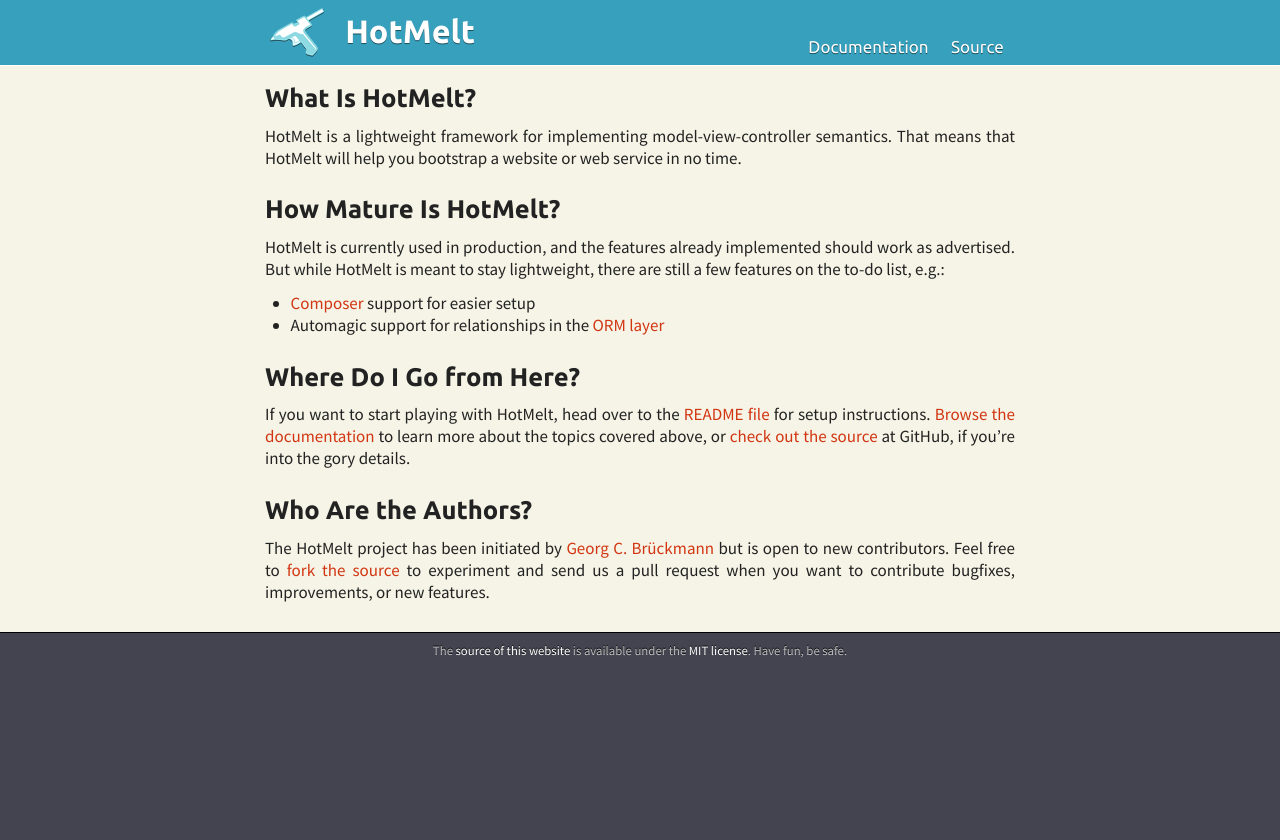
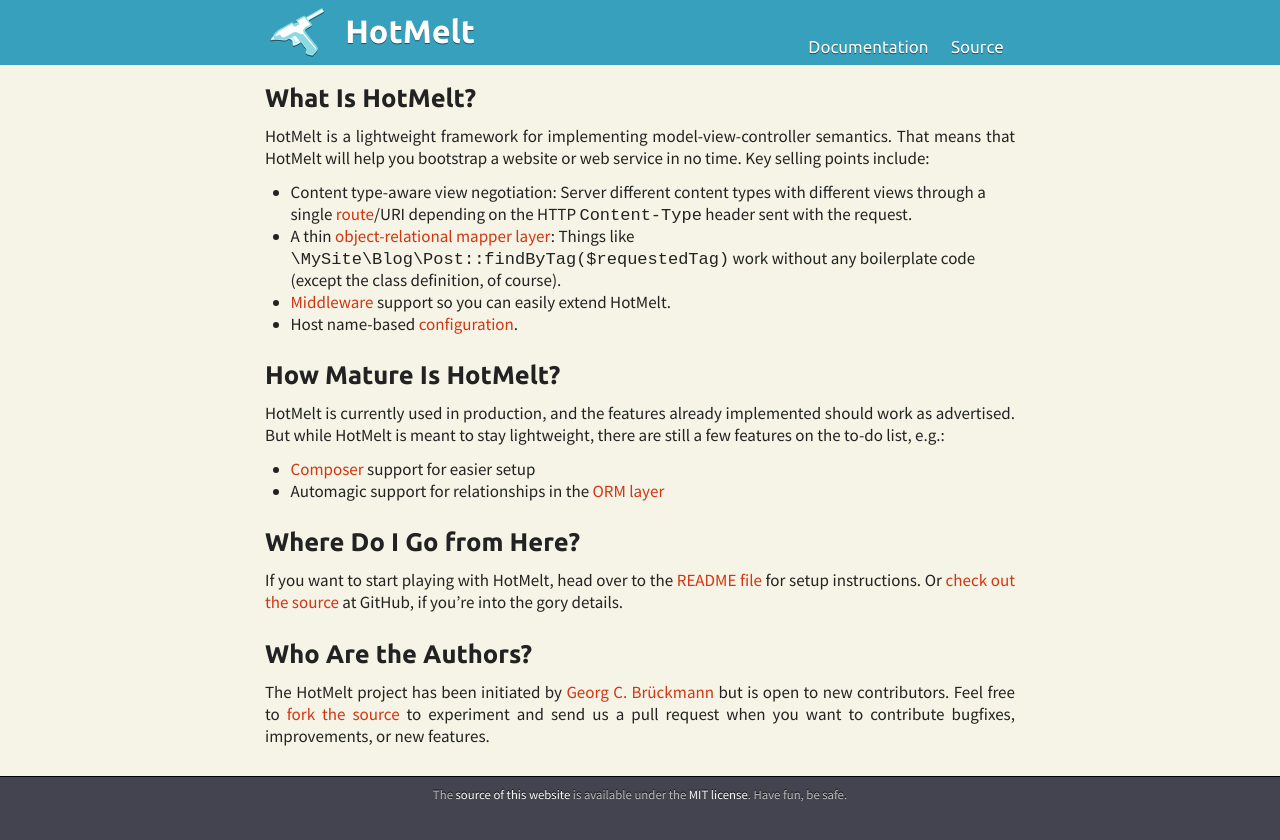
Before and after one commit to gcbrueckmann/HotMelt, a Jekyll site: the page built from index.md, in a window 1280 px wide. Shown: the top 840 px of the page. Built offline with Jekyll 4.4.1, drawn with Linux system fonts in a browser that asks for light colours; Markdown is read by kramdown in place of the engine named in the settings.

Commit message:
Landing page update

```diff
--- a/index.md
+++ b/index.md
@@ -5,7 +5,12 @@ layout: default
 
 # What Is HotMelt?
 
-HotMelt is a lightweight framework for implementing model-view-controller semantics. That means that HotMelt will help you bootstrap a website or web service in no time.
+HotMelt is a lightweight framework for implementing model-view-controller semantics. That means that HotMelt will help you bootstrap a website or web service in no time. Key selling points include:
+
+- Content type-aware view negotiation: Server different content types with different views through a single [route](https://github.com/gcbrueckmann/HotMelt/blob/master/Classes/Route.php)/URI depending on the HTTP `Content-Type` header sent with the request.
+- A thin [object-relational mapper layer][orm]: Things like `\MySite\Blog\Post::findByTag($requestedTag)` work without any boilerplate code (except the class definition, of course).
+- [Middleware](https://github.com/gcbrueckmann/HotMelt/blob/master/Classes/Middleware.php) support so you can easily extend HotMelt.
+- Host name-based [configuration](https://github.com/gcbrueckmann/HotMelt/blob/master/Classes/Config.php).
 
 # How Mature Is HotMelt?
 
@@ -16,7 +21,7 @@ HotMelt is currently used in production, and the features already implemented sh
 
 # Where Do I Go from Here?
 
-If you want to start playing with HotMelt, head over to the [README file](https://github.com/gcbrueckmann/HotMelt/blob/master/README.md) for setup instructions. [Browse the documentation][docs] to learn more about the topics covered above, or [check out the source][source] at GitHub, if you’re into the gory details.
+If you want to start playing with HotMelt, head over to the [README file](https://github.com/gcbrueckmann/HotMelt/blob/master/README.md) for setup instructions. Or [check out the source][source] at GitHub, if you’re into the gory details.
 
 # Who Are the Authors?
 
```
